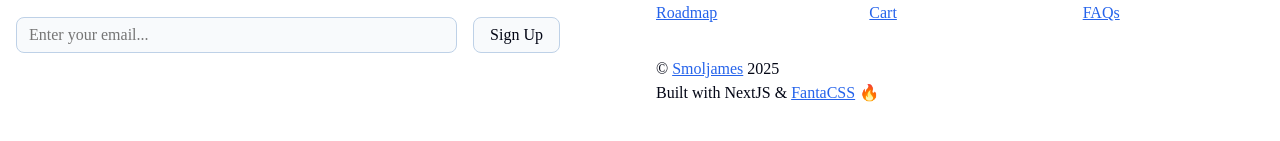
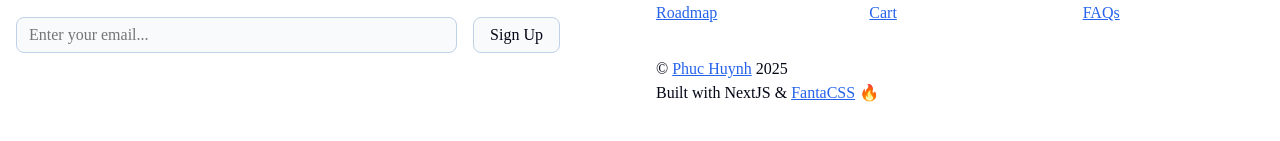
Before and after one commit to tnxp21/Smolstore, a Next.js app: page /cart in a window 1280 px wide. Shown: the part 631-772 px from the top of the page. Built offline with nearby package versions, Linux system fonts and the light colour scheme; some icons are missing; a web font is replaced by a local one.

Commit message:
add gitHub and fb link

```diff
--- a/app/layout.js
+++ b/app/layout.js
@@ -58,9 +58,9 @@ export default function RootLayout({ children }) {
                   <Link href={'/faq'}>FAQs</Link>
                 </div>
                 <div className="socials">
-                  <p>© <a href="https://www.smoljames.com" target="_blank">Smoljames</a> 2025<br />Built with NextJS & <a target="_blank" href="https://www.fantacss.smoljames.com">FantaCSS</a> 🔥</p>
+                  <p>© <a href="https://www.facebook.com/puc521/" target="_blank">Phuc Huynh</a> 2025<br />Built with NextJS & <a target="_blank" href="https://www.fantacss.smoljames.com">FantaCSS</a> 🔥</p>
                   <div className="social-links">
-                    <Link href={'/'} target="_blank"><i className="fa-brands fa-github"></i></Link>
+                    <Link href={'https://github.com/tnxp21'} target="_blank"><i className="fa-brands fa-github"></i></Link>
                     <Link href={'/'} target="_blank"><i className="fa-brands fa-youtube"></i></Link>
                     <Link href={'/'} target="_blank"><i className="fa-brands fa-linkedin"></i></Link>
                   </div>
```
